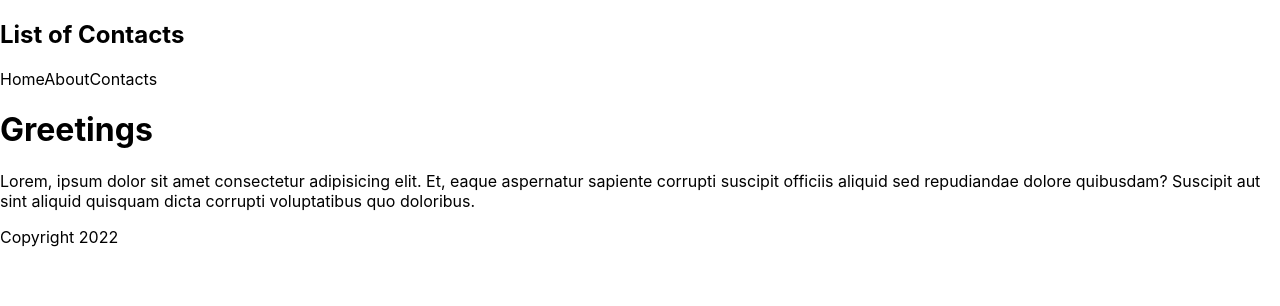
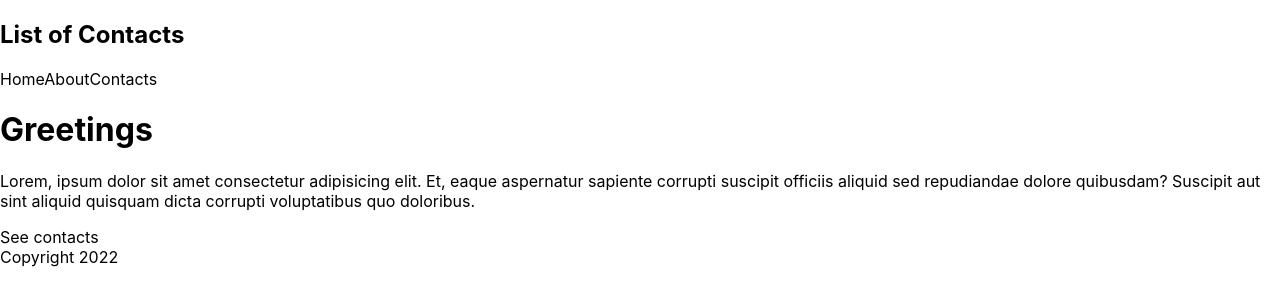
Before and after one commit to ash-automates/Contact-List, a Next.js app: page / in a window 1280 px wide. Shown: the top 306 px of the page. Built offline with nearby package versions, Linux system fonts and the light colour scheme.

Commit message:
Add page links to the nav-bar and homepage

```diff
--- a/components/Navbar.js
+++ b/components/Navbar.js
@@ -1,12 +1,20 @@
+import Link from "next/link";
+
 const Navbar = () => {
   return (
     <nav>
       <div className="logo">
         <h2>List of Contacts</h2>
       </div>
-      <a>Home</a>
-      <a>About</a>
-      <a>Contacts</a>
+      <Link href="/">
+        <a>Home</a>
+      </Link>
+      <Link href="/about/">
+        <a>About</a>
+      </Link>
+      <Link href="/contacts/">
+        <a>Contacts</a>
+      </Link>
     </nav>
   );
 };
--- a/pages/index.js
+++ b/pages/index.js
@@ -1,5 +1,6 @@
 import Head from "next/head";
 import Image from "next/image";
+import Link from "next/link";
 import Footer from "../components/Footer";
 import Navbar from "../components/Navbar";
 import styles from "../styles/Home.module.css";
@@ -15,6 +16,9 @@ export default function Home() {
         dolore quibusdam? Suscipit aut sint aliquid quisquam dicta corrupti
         voluptatibus quo doloribus.
       </p>
+      <Link href="/contacts/">
+        <a>See contacts</a>
+      </Link>
       <Footer />
     </div>
   );
```
